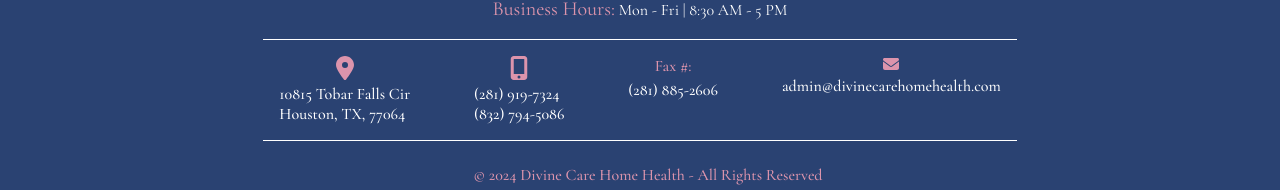
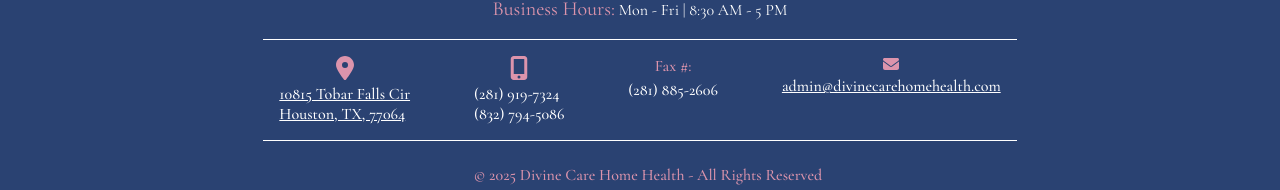
Before and after one commit to chacuzzzi/chacuzzzi.github.io, a React (Create React App) app in the folder client/: page /services in a window 1280 px wide. Shown: the part 607-797 px from the top of the page. Built offline with nearby package versions, Linux system fonts and the light colour scheme.

Commit message:
address and email redirect

```diff
--- a/client/src/Components/Footer.jsx
+++ b/client/src/Components/Footer.jsx
@@ -35,9 +35,16 @@
                   <path d="M215.7 499.2C267 435 384 279.4 384 192C384 86 298 0 192 0S0 86 0 192c0 87.4 117 243 168.3 307.2c12.3 15.3 35.1 15.3 47.4 0zM192 128a64 64 0 1 1 0 128 64 64 0 1 1 0-128z"/>
                 </svg>
                 <li>
-                  <span>10815 Tobar Falls Cir</span>
-                  <br />
-                  <span>Houston, TX, 77064</span>
+                  <a
+                    href="https://www.google.com/maps?q=10815+Tobar+Falls+Cir,+Houston,+TX,+77064"
+                    target="_blank"
+                    rel="noopener noreferrer"
+                    className="text-white hover:underline"
+                  >
+                    <span>10815 Tobar Falls Cir</span>
+                    <br />
+                    <span>Houston, TX, 77064</span>
+                  </a>
                 </li>
               </ul>
             </li>
@@ -66,13 +73,17 @@
                 <svg xmlns="http://www.w3.org/2000/svg" width="1.5em" height="1.5em" viewBox="0 0 512 512" className='fill-current text-pinkTheme mb-1'>
                   <path d="M48 64C21.5 64 0 85.5 0 112c0 15.1 7.1 29.3 19.2 38.4L236.8 313.6c11.4 8.5 27 8.5 38.4 0L492.8 150.4c12.1-9.1 19.2-23.3 19.2-38.4c0-26.5-21.5-48-48-48H48zM0 176V384c0 35.3 28.7 64 64 64H448c35.3 0 64-28.7 64-64V176L294.4 339.2c-22.8 17.1-54 17.1-76.8 0L0 176z"/>
                 </svg>
-                <li>admin@divinecarehomehealth.com</li>
+                <li>
+                  <a href="mailto:admin@divinecarehomehealth.com" className="text-white">
+                    admin@divinecarehomehealth.com
+                  </a>
+                </li>
               </ul>
             </li>
           </ul>
         </div>
         <div className='flex w-full justify-center m-2'>
-          <span className='text-center text-pinkTheme text-l font-medium'>© 2024 Divine Care Home Health - All Rights Reserved</span>
+          <span className='text-center text-pinkTheme text-l font-medium'>© 2025 Divine Care Home Health - All Rights Reserved</span>
         </div>
       </div>
     </div>
```
